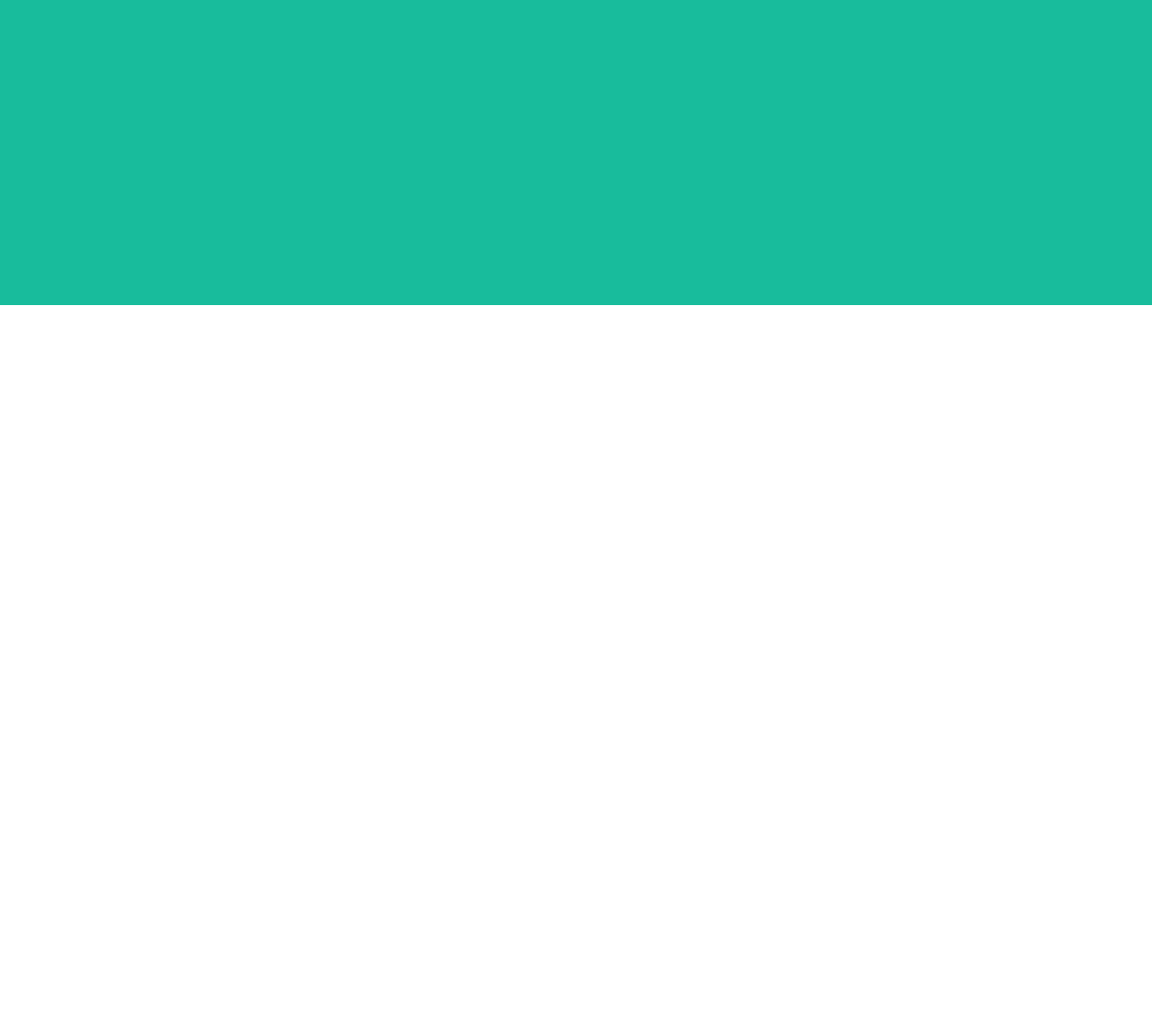
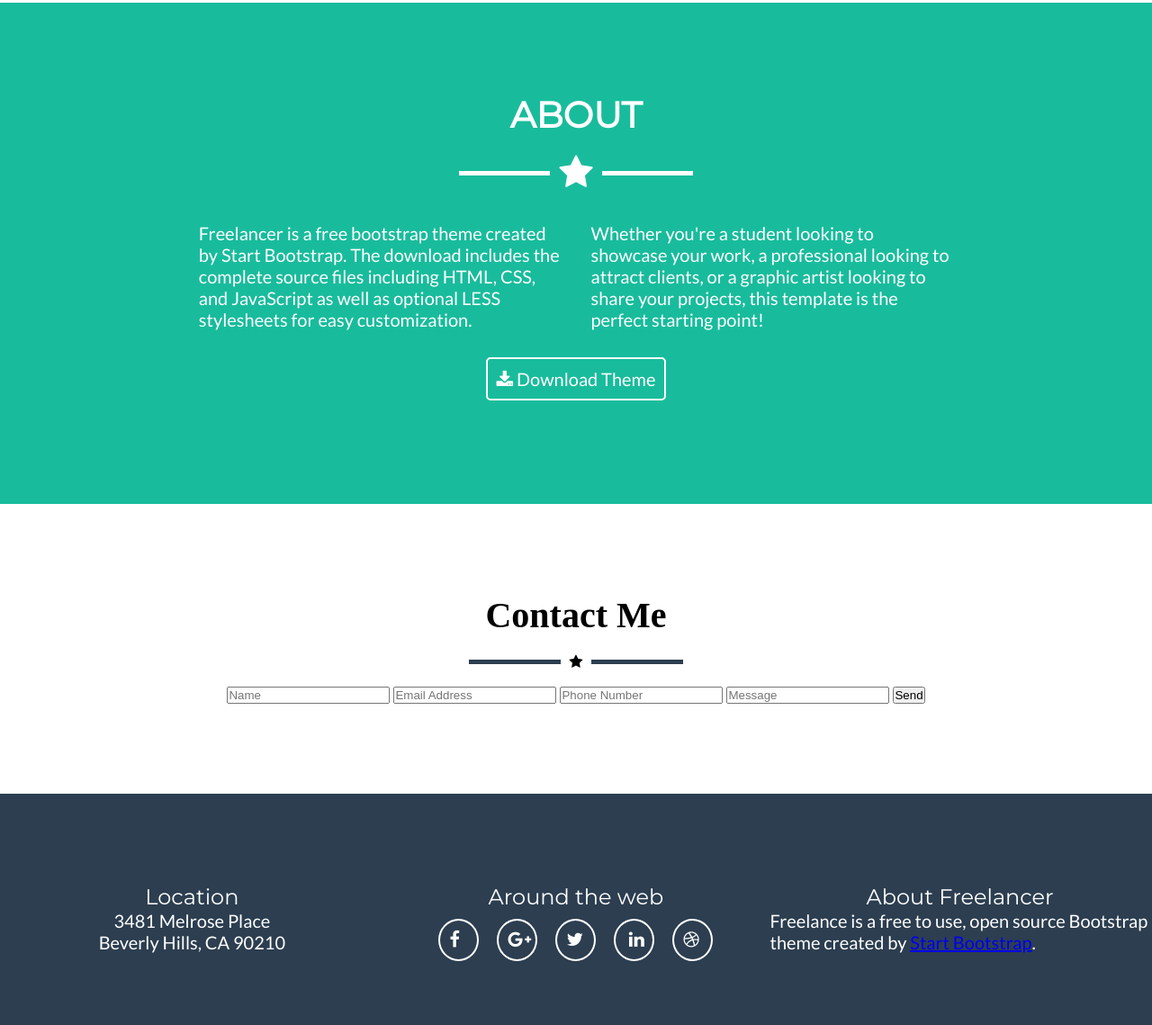
Before and after one commit to GreeceArtemis/Freelancer-L30, a plain HTML site: page index.html in a window 1280 px wide. Shown: the part 1661-2800 px from the top of the page at 90% size. Before the commit the page ends 2000 px from the top, so only its background shows below. Drawn offline with Linux system fonts and the light colour scheme.

Commit message:
html y css terminado

```diff
--- a/css/main.css
+++ b/css/main.css
@@ -10,31 +10,93 @@ header {
   margin: 0px auto;
   color: white;
   font-weight: bold;
+  position: fixed;
+}
+
+.upper{
   text-transform: uppercase;
-  position: fixed;
 }
 
 nav{
   display: flex;
-  justify-content: space-around;
   align-items: center;
   height: 70px;
   background-color: #2c3e50;
 }
-
+.title-start{
+  justify-content: flex-start;
+}
+.menu{
+  justify-content: flex-end;
+}
 
  header div:nth-child(n){
-  padding: 15px;
+  padding: 15px 50px;
+  display: flex;
 }
 header span:nth-child(n){
   padding: 15px;
 }
  .section1{
-    background-color: #18bc9c;
-    height: 2000px;
+  text-align: center;
+  padding-top: 200px;
+  padding-bottom: 100px;
  }
+ .section1, .section3{
+  background-color: #18bc9c;
+  color: white;
+ }
+ .section1 div{
+   font-size: 25px;
+ }
+ .section1 h1{
+   font-size:67px;
+ }
+
+ .section2, .section3 , .section4{
+  text-align: center;
+  padding:100px 30px;
+ }
+.section2 h1{
+  color:#333333;
+}
+.section2 div{
+  color: #2C3E50;
+}
+.section2 div{
+  font-size: 20px;
+  display: inline-block;
+
+}
+.section2 .col-3{
+  height: 200px;
+}
+.section2 .img img{
+  width: 100%;
+}
+.section2 .img{
+  padding: 15px;
+}
+.section2 h1,.section3 h1,.section4 h1{
+  font-size:40px;
+}
+
+.section3 .col-4{
+  font-size: 20px;
+  display: inline-flex;
+  margin: 15px;
+  text-align: left;
+}
+.section3 .button{
+  border-radius: 5px;
+  padding: 10px;
+  border:2px solid white;
+  margin: 15px;
+  display: inline-block;
+  font-size: 20px;
+}
 .title-type{
-  font-family: "Helvetica Neue",Helvetica, Arial,  sans-serif;
+  font-family:'Montserrat',Helvetica, Arial,  sans-serif;
 }
 
 .text-type{
@@ -56,7 +118,67 @@ header span:nth-child(n){
   clear: both;
 }
 
+.star{
+  display: flex;
+  justify-content:center;
+  align-items: center;
+}
+.star span{
+  display: inline-block;
+  margin:20px 5px;
+}
+.lineStar{
+  height: 5px;
+}
+.whiteb{
+  background: white;
+}
+.grayb{
+  background: #2C3E50;
+}
 
+footer{
+  color:white;
+  padding: 100px 0;
+  font-size: 20px;
+}
+footer .col-4 .title-type{
+  font-size: 24px;
+}
+.social{
+  border-radius: 50%;
+  border: 2px solid white;
+  padding: 10px;
+  margin: 10px;
+  width: 45px;
+
+}
+footer .info{
+  display: flex;
+  flex-direction: row;
+  justify-content: space-around;
+}
+footer .col-4{
+  display:flex;
+  flex-direction: column;
+  align-items: center;
+}
+.socialNetworks{
+  display: flex;
+  flex-direction: row;
+  justify-content: space-around;
+
+}
+.copy{
+  background-color: #233140;
+  color: white;
+  padding: 50px;
+  display: flex;
+  justify-content: center;
+}
+
+
+/*   */
 [class*="col"] {
 
 }
@@ -75,7 +197,7 @@ header span:nth-child(n){
     width : 25%;
 }
 .col-4{
-    width: 33.3333%;
+    width: 33%;
 }
 .col-5{
     width: 41.666%
--- a/index.html
+++ b/index.html
@@ -6,10 +6,11 @@
 	<link rel="stylesheet" href="css/main.css">
 	<link rel="stylesheet" href="css/common.css">
 	<link rel="stylesheet" href="css/font-awesome.css">
+	<link href="https://fonts.googleapis.com/css?family=Lato|Montserrat" rel="stylesheet">
 </head>
 <body>
 	<!-- -->
-	<header>
+	<header class="upper">
 		<nav class="title-type">
 			<div class="col-6 title-start startBig">start bootstrap</div>
 			<div class="col-6 menu">
@@ -19,13 +20,92 @@
 			</div>
 		</nav>
 	</header>
-	<section class="section1">
+	<section class="section1 col-12">
 		<div class="profile-img"><img src="assets/images/profile.png" alt="profile"></div>
-		<div > start Bootstrap</div>
+		<h1 class="upper title-type"> Start Bootstrap</h1>
+		<div class="star"><span class="lineStar whiteb col-1"></span><span class="fa fa-star" aria-hidden="true"></span><span class="lineStar whiteb col-1"></span></div>
+		<div class="text-type">Web Developer - Graphic Artist - User Experience Designer</div>
 	</section>
-
-
-
+	<section class="section2 whiteb col-12">
+		<h1 class="upper title-type">Portfolio</h1>
+		<div class="star col-12"><span class="lineStar grayb col-1"></span><span class="fa fa-star" aria-hidden="true"></span><span class="lineStar grayb col-1"></span></div>
+		<div class="images col-12">
+			<div class="img col-4">
+				<img src="assets/images/portfolio/cabin.png" alt="cabin">
+			</div>
+			<div class="img col-4">
+				<img src="assets/images/portfolio/cake.png" alt="cake">
+			</div>
+			<div class="img col-4">
+				<img src="assets/images/portfolio/circus.png" alt="circus">
+			</div>
+			<div class="img col-4">
+				<img src="assets/images/portfolio/game.png" alt="game">
+			</div>
+			<div class="img col-4">
+				<img src="assets/images/portfolio/safe.png" alt="safe">
+			</div>
+			<div class="img col-4">
+				<img src="assets/images/portfolio/submarine.png" alt="submarine">
+			</div>
+		</div>
+	</section>
+	<section class="section3 col-12">
+		<h1 class="upper title-type">About<div class="star col-12"><span class="lineStar whiteb col-1"></span><span class="fa fa-star" aria-hidden="true"></span><span class="lineStar whiteb col-1"></span></div>
+		</h1>
+			<div class="col-12 text-type">
+			<div class="col-4">Freelancer is a free bootstrap theme created by Start Bootstrap. The download includes the complete source files including HTML, CSS, and JavaScript as well as optional LESS stylesheets for easy customization.</div>
+			<div class="col-4">Whether you're a student looking to showcase your work, a professional looking to attract clients, or a graphic artist looking to share your projects, this template is the perfect starting point!</div>
+		</div>
+		<div class="button text-type"><span class="fa fa-download" aria-hidden="true"></span><span>  Download Theme</span></div>
+	</section>
+	<section class="section4 whiteb col-12">
+		<h1>Contact Me</h1>
+		<div class="star"><span class="lineStar grayb col-1"></span><span class="fa fa-star" aria-hidden="true"></span><span class="lineStar grayb col-1"></span></div>
+		<form class="" action="index.html" method="post">
+			<input type="text" id="name" placeholder="Name">
+			<input type="text" id="email" placeholder="Email Address">
+			<input type="text" id="phone" placeholder="Phone Number">
+			<input type="text-area" id="message" placeholder="Message">
+			<button type="button" name="button">Send</button>
+		</form>
+	</section>
+	<footer class="grayb col-12">
+		<div class="info col-12">
+			<div class="col-4">
+				<p class="title-type">Location</p>
+				<p class="text-type">3481 Melrose Place</p>
+				<p class="text-type">Beverly Hills, CA 90210</p>
+			</div>
+			<div class="col-4">
+					<p class="title-type">Around the web</p>
+					<div class="socialNetworks">
+						<div class="social">
+							<i class="fa fa-facebook" aria-hidden="true"></i>
+						</div>
+						<div class="social">
+							<i class="fa fa-google-plus" aria-hidden="true"></i>
+						</div>
+						<div class="social">
+							<i class="fa fa-twitter" aria-hidden="true"></i>
+						</div>
+						<div class="social">
+							<i class="fa fa-fw fa-linkedin"></i>
+						</div>
+						<div class="social">
+							<i class="fa fa-dribbble" aria-hidden="true"></i>
+						</div>
+					</div>
+			</div>
+			<div class="col-4">
+				<p class="title-type">About Freelancer</p>
+				<span class="text-type">Freelance is a free to use, open source Bootstrap theme created by <a href="https://startbootstrap.com/">Start Bootstrap</a>.</span>
+			</div>
+		</div>
+	</footer>
+	<div class="copy col-12">
+		Copyright © Your Website 2016
+	</div>
 	<!-- JS -->
 	<script type="text/javascript" src="js/app.js">
 
```
